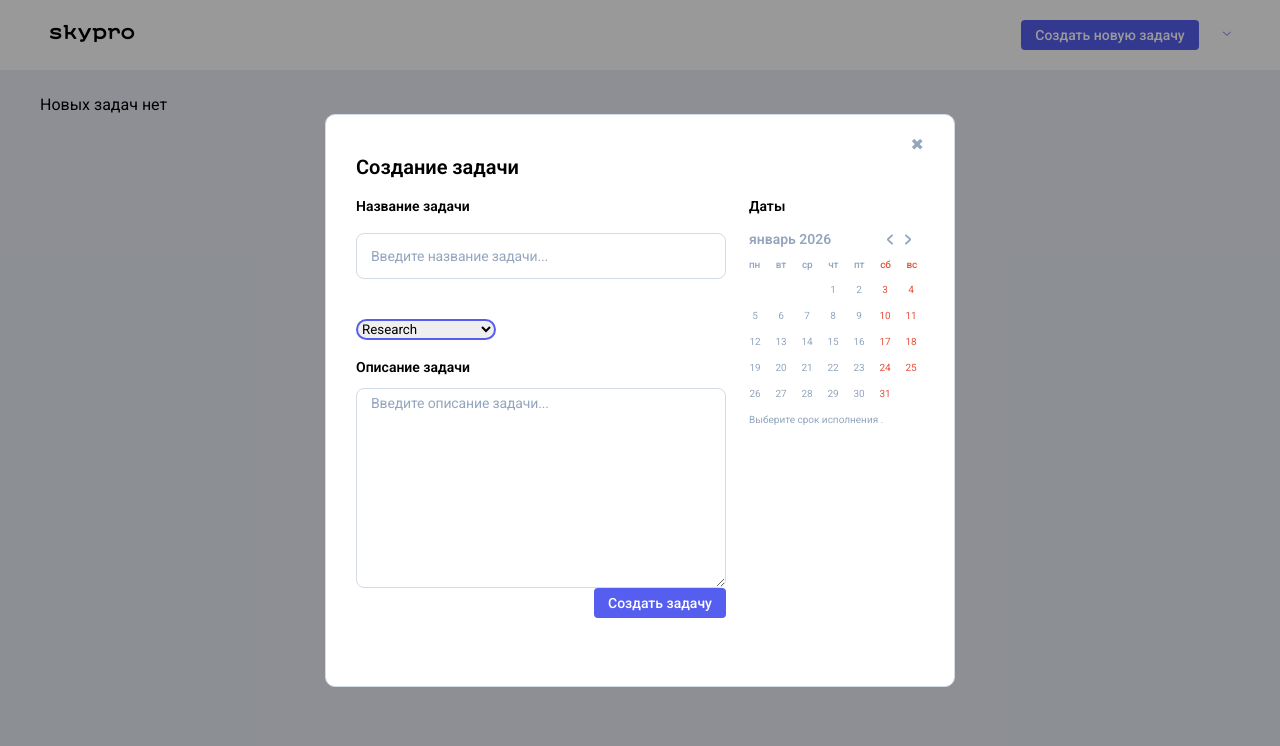
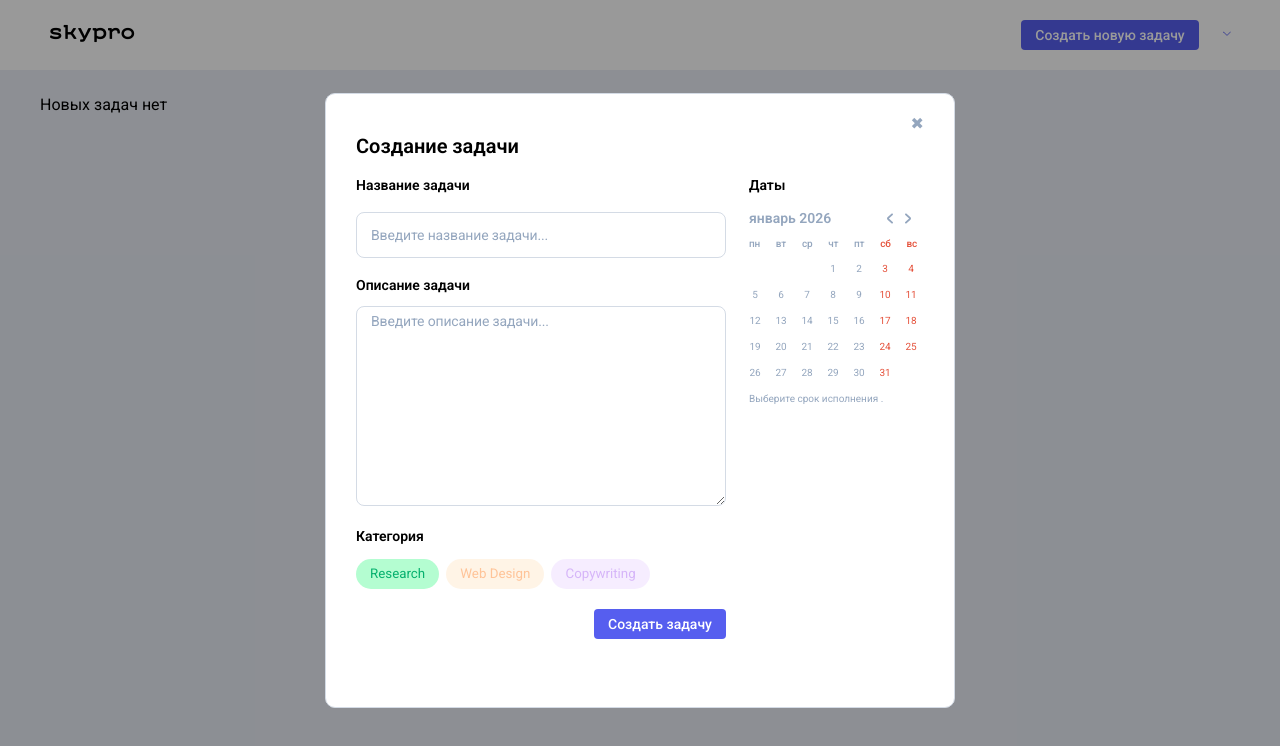
Before and after one commit to jeldnesss/skypro-kanban, a React (Vite) app: page /add-card in a window 1280 px wide. Shown: the top 746 px of the page. Built offline with nearby package versions, Linux system fonts and the light colour scheme.

Commit message:
исправление замечаний 2

```diff
--- a/src/App.css
+++ b/src/App.css
@@ -116,12 +116,11 @@ body {
   top: 0;
   left: 0;
 }
-.form-new__select{
+.form-new__select {
   margin: 20px 0;
   width: 140px;
   border: 2px solid #565eef;
   border-radius: 20px;
-
 }
 .pop-exit {
   display: none;
@@ -133,6 +132,47 @@ body {
   top: 0;
   left: 0;
   z-index: 5;
+}
+.category-group {
+  margin: 20px 0;
+}
+.card-theme {
+  width: auto;
+  height: 30px;
+  padding: 5px 14px;
+  border-radius: 18px;
+  opacity: 0.4;
+  transition: 0.2s;
+}
+.research-non-active {
+  background-color: #b4fdd1;
+  color: #06b16e;
+}
+.web-design-non-active {
+  background-color: #ffe4c2;
+  color: #ff6d00;
+}
+.copywriting-non-active {
+  background-color: #e9d4ff;
+  color: #9a48f1;
+}
+.card-theme.web-design {
+  opacity: 1;
+}
+
+.card-theme.research {
+  opacity: 1;
+}
+
+.card-theme.copywriting {
+  opacity: 1;
+}
+
+.category-btns {
+  margin-top: 14px;
+  display: flex;
+  align-items: center;
+  gap: 7px;
 }
 .pop-exit__container {
   width: 100%;
--- a/src/components/Card/Card.styled.js
+++ b/src/components/Card/Card.styled.js
@@ -46,6 +46,7 @@ export const CardTheme = styled.div`
         return "#FFE4C2";
     }
   }};
+
 
   color: ${({ topic }) => {
     switch (topic) {
--- a/src/components/PopNewCard/PopNewCard.jsx
+++ b/src/components/PopNewCard/PopNewCard.jsx
@@ -69,15 +69,6 @@ const PopNewCard = () => {
                     onChange={(e) => setTitle(e.target.value)}
                   />
                 </div>
-                <select
-                  className="form-new__select"
-                  value={topic}
-                  onChange={(e) => setTopic(e.target.value)}
-                >
-                  <option value="Research">Research</option>
-                  <option value="Web Design">Web Design</option>
-                  <option value="Copywriting">Copywriting</option>
-                </select>
 
                 <div className="form-new__block">
                   <label className="subttl">Описание задачи</label>
@@ -87,6 +78,34 @@ const PopNewCard = () => {
                     value={description}
                     onChange={(e) => setDescription(e.target.value)}
                   />
+                </div>
+                <div className="category-group">
+                  <label className="subttl">Категория</label>
+                  <div className="category-btns">
+                    <button
+                      type="button"
+                      className={`card-theme research-non-active ${topic === 'Research' ? 'research' : ''}`}
+                      onClick={() => setTopic('Research')}
+                    >
+                      Research
+                    </button>
+
+                    <button
+                      type="button"
+                      className={`card-theme web-design-non-active ${topic === 'Web Design' ? 'web-design' : ''}`}
+                      onClick={() => setTopic('Web Design')}
+                    >
+                      Web Design
+                    </button>
+
+                    <button
+                      type="button"
+                      className={`card-theme copywriting-non-active ${topic === 'Copywriting' ? 'copywriting' : ''}`}
+                      onClick={() => setTopic('Copywriting')}
+                    >
+                      Copywriting
+                    </button>
+                  </div>
                 </div>
                 <button className="form-new__create _hover01" type="submit">
                   Создать задачу
--- a/src/context/TasksContext.jsx
+++ b/src/context/TasksContext.jsx
@@ -21,27 +21,14 @@ export function TasksProvider({ children }) {
   }, [user]);
 
   const addTaskHandler = async (task) => {
-    const created = await addTask(user.token, task);
+    const updatedTasks = await addTask(user.token, task);
 
-    const safeTask = {
-      _id: created._id,
-      title: task.title,
-      description: task.description,
-      status: task.status,
-      topic: task.topic,
-      date: task.date,
-    };
-
-    setTasks((prev) => [...prev, safeTask]);
+    setTasks(updatedTasks);
   };
   const updateTask = async (id, updatedData) => {
-    await editTask(user.token, id, updatedData);
+    const updatedTasks = await editTask(user.token, id, updatedData);
 
-    setTasks((prev) =>
-      prev.map((task) =>
-        task._id === id ? { ...task, ...updatedData } : task,
-      ),
-    );
+    setTasks(updatedTasks);
   };
 
   const removeTask = async (id) => {
--- a/src/routes/PrivateRoute.jsx
+++ b/src/routes/PrivateRoute.jsx
@@ -1,10 +1,10 @@
-import { useContext } from "react";
-import { Navigate, Outlet } from "react-router-dom";
-import AuthContext from "../context/AuthContext";
+import { useContext } from 'react';
+import { Navigate, Outlet } from 'react-router-dom';
+import AuthContext from '../context/AuthContext';
 
 function PrivateRoute() {
   const user = useContext(AuthContext);
-  return user ? <Outlet /> : <Navigate to="/sign-in" />;
+  return user ? <Outlet /> : <Navigate to="/sign-in" replace />;
 }
 
 export default PrivateRoute;
--- a/src/services/kanban.js
+++ b/src/services/kanban.js
@@ -40,7 +40,7 @@ export async function editTask(token, id, task) {
       'Content-Type': '',
     },
   });
-  return response.data.tasks;
+   return response.data.tasks;
 }
 
 export async function deleteTask(token, id) {
```
